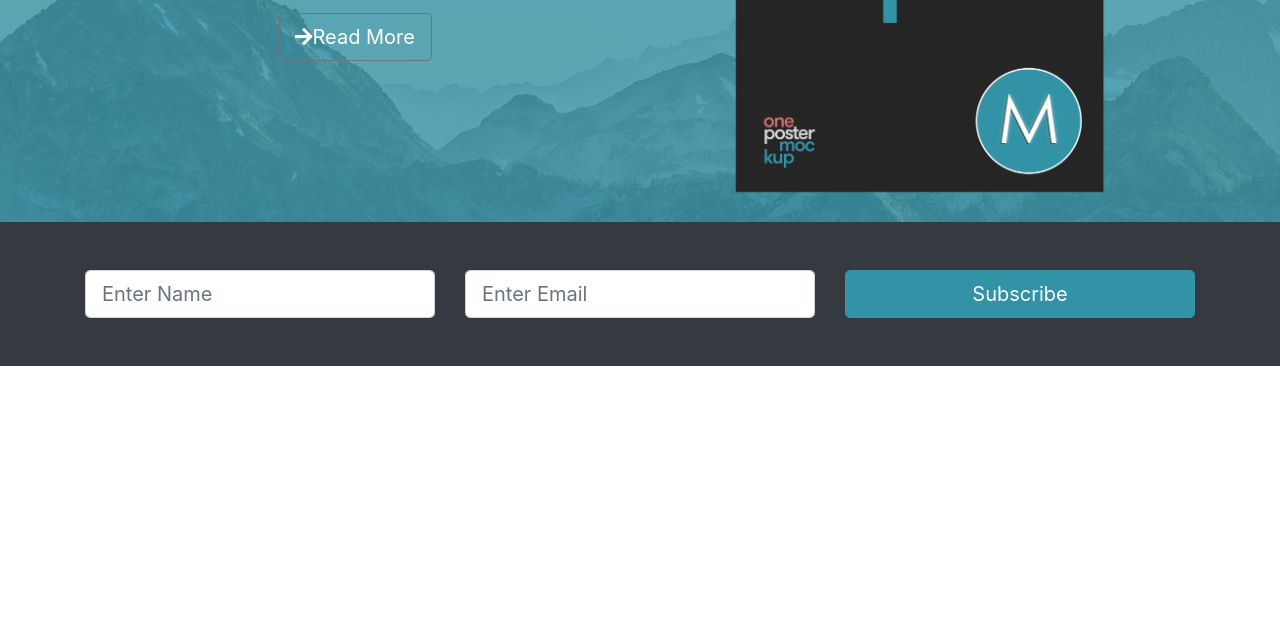
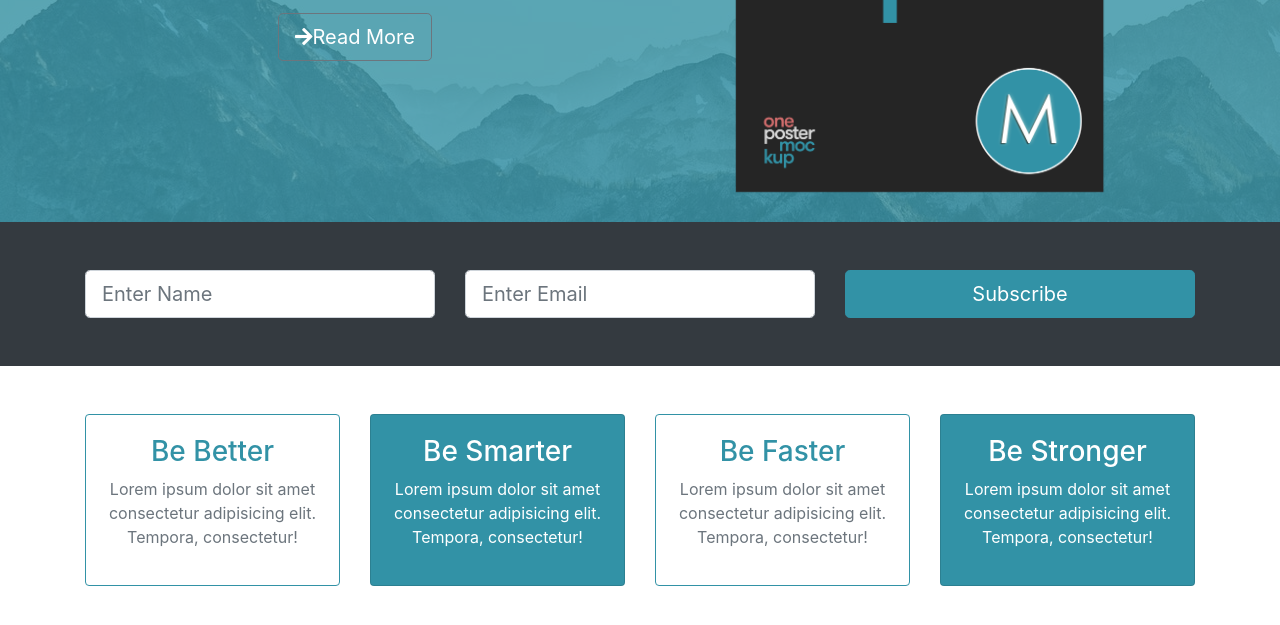
Before and after one commit to beasiteri/mizuxe, a plain HTML site: page index.html in a window 1280 px wide. Shown: the part 483-1108 px from the top of the page. Before the commit the page ends 849 px from the top, so only its background shows below. Drawn offline with nearby package versions, Linux system fonts and the light colour scheme; some icons are missing.

Commit message:
Add the boxes section to the page

```diff
--- a/index.html
+++ b/index.html
@@ -81,14 +81,14 @@
           <div class="col-md-4">
             <input
               type="text"
-              class="form-control form-control-lg"
+              class="form-control form-control-lg mb-resp"
               placeholder="Enter Name"
             />
           </div>
           <div class="col-md-4">
             <input
               type="email"
-              class="form-control form-control-lg"
+              class="form-control form-control-lg mb-resp"
               placeholder="Enter Email"
             />
           </div>
@@ -96,6 +96,58 @@
             <button class="btn btn-primary btn-lg btn-block">
               <i class="fas fa-envelope-open-o"></i>Subscribe
             </button>
+          </div>
+        </div>
+      </div>
+    </section>
+
+    <!-- BOXES -->
+    <section id="boxes" class="py-5">
+      <div class="container">
+        <div class="row">
+          <div class="col-md-3">
+            <div class="card text-center border-primary mb-resp">
+              <div class="card-body">
+                <h3 class="text-primary">Be Better</h3>
+                <p class="text-muted">
+                  Lorem ipsum dolor sit amet consectetur adipisicing elit.
+                  Tempora, consectetur!
+                </p>
+              </div>
+            </div>
+          </div>
+          <div class="col-md-3">
+            <div class="card text-center bg-primary text-white mb-resp">
+              <div class="card-body">
+                <h3>Be Smarter</h3>
+                <p>
+                  Lorem ipsum dolor sit amet consectetur adipisicing elit.
+                  Tempora, consectetur!
+                </p>
+              </div>
+            </div>
+          </div>
+          <div class="col-md-3">
+            <div class="card text-center border-primary mb-resp">
+              <div class="card-body">
+                <h3 class="text-primary">Be Faster</h3>
+                <p class="text-muted">
+                  Lorem ipsum dolor sit amet consectetur adipisicing elit.
+                  Tempora, consectetur!
+                </p>
+              </div>
+            </div>
+          </div>
+          <div class="col-md-3">
+            <div class="card text-center bg-primary text-white">
+              <div class="card-body">
+                <h3>Be Stronger</h3>
+                <p>
+                  Lorem ipsum dolor sit amet consectetur adipisicing elit.
+                  Tempora, consectetur!
+                </p>
+              </div>
+            </div>
           </div>
         </div>
       </div>
```
